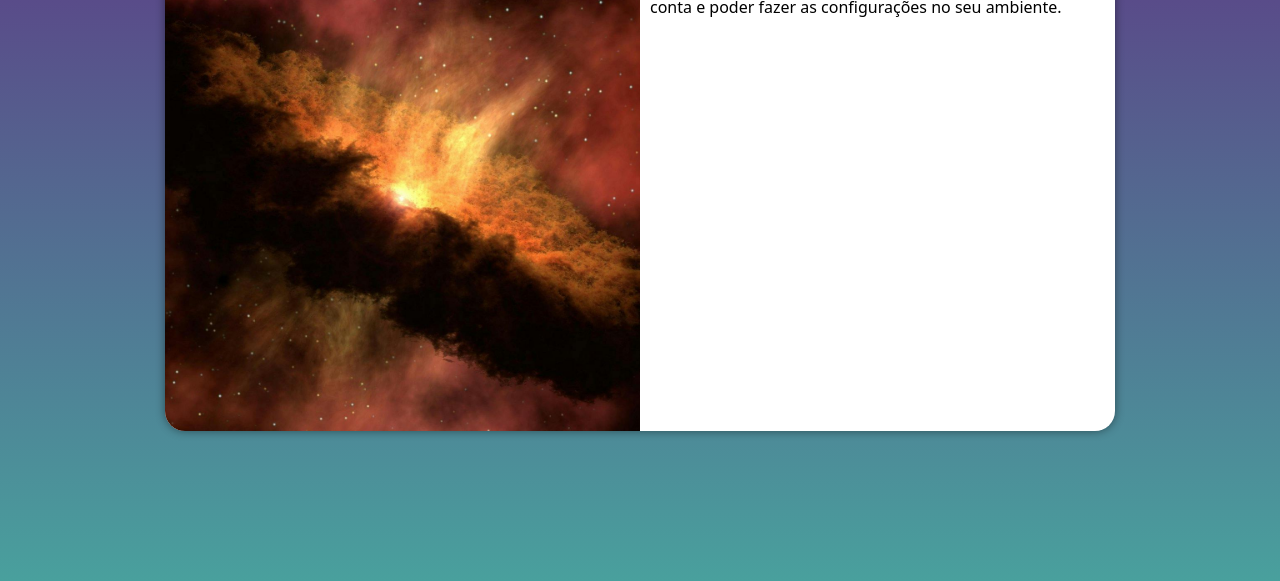
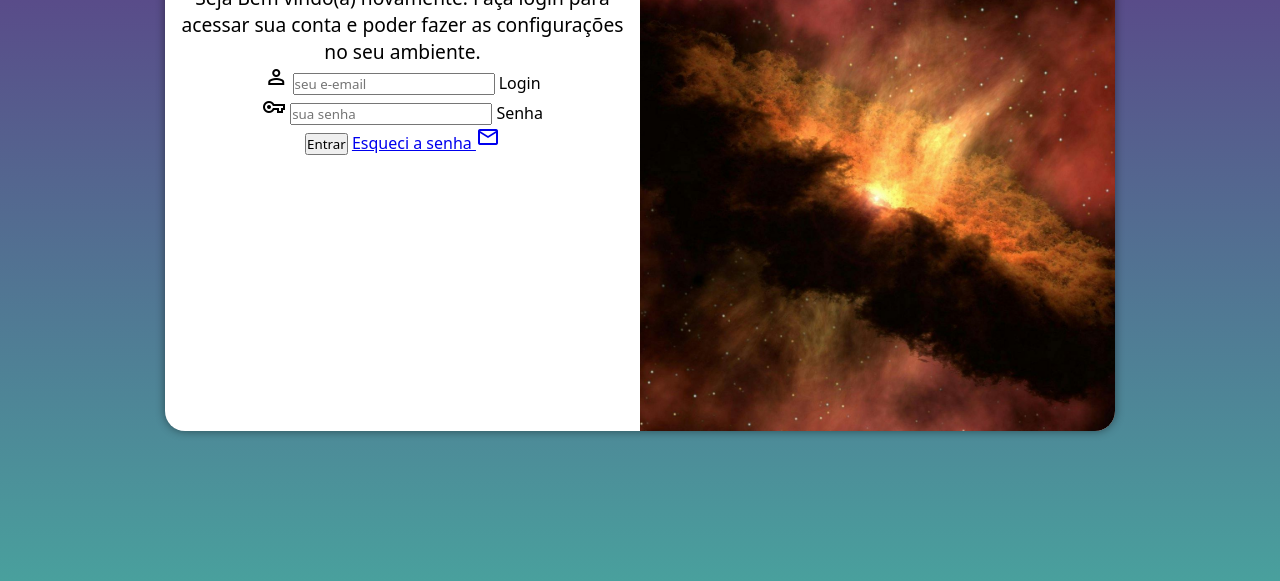
Before and after one commit to EduardoL07/projeto-login, a plain HTML site: page index.html in a window 1280 px wide. Shown: the part 219-800 px from the top of the page. Drawn offline with nearby package versions, Linux system fonts and the light colour scheme.

Commit message:
adicionei o formulário

```diff
--- a/estilos/media-query.css
+++ b/estilos/media-query.css
@@ -42,13 +42,21 @@ Grandes telas: acima de 1200px
     }
 
     section#login > div#imagem {
-        float: left;
+        float: right;
         width: 50%;
         height: 100%;
     }
 
     section#login > div#formulario {
-        float: right;
+        float: left;
         width: 50%;
     }
+
+    div#formulario > h1 {
+        font-size: 2em;
+    }
+
+    div#formulario > p {
+        font-size: 1.2em;
+    }
 }
--- a/estilos/style.css
+++ b/estilos/style.css
@@ -38,7 +38,7 @@ transition-timing-function: ease;
 
 
     background-color: white;
-    width: 250px;
+    width: 280px;
     height: 500px;
     border-radius: 20px;
     box-shadow: 0px 0px 10px rgba(0, 0, 0, 0.450);
@@ -56,3 +56,12 @@ section#login > div#formulario {
     display: block;
     padding: 10px;
 }
+
+div#formulario {
+    text-align: center;
+    margin-bottom: 10px;
+}
+
+div#formulario > p {
+    font-size: 0.8em;
+}
--- a/index.html
+++ b/index.html
@@ -4,6 +4,8 @@
     <meta charset="UTF-8">
     <meta name="viewport" content="width=device-width, initial-scale=1.0">
     <title>Login</title>
+    <link href="https://fonts.googleapis.com/css2?family=Material+Symbols+Outlined&icon_names=favorite,home,search,settings" rel="stylesheet" />
+    <link rel="stylesheet" href="https://fonts.googleapis.com/css2?family=Material+Symbols+Outlined:opsz,wght,FILL,GRAD@20..48,100..700,0..1,-50..200" />
     <link rel="stylesheet" href="estilos/style.css">
     <link rel="stylesheet" href="estilos/media-query.css">
 </head>
@@ -18,7 +20,29 @@
                 <h1>Login</h1>
                 <p>
                     Seja Bem vindo(a) novamente. Faça login para acessar sua conta e poder fazer as configurações no seu ambiente.
-                    <form action="login.php" method="post"></form>
+                    <form action="login.php" method="post" autocomplete="on">
+                       <div class="campo">
+                        <span class="material-symbols-outlined">
+                            person
+                            </span>
+                        <input type="email" name="login" id="ilogin" placeholder="seu e-email" autocomplete="email" required maxlength="30">
+                        <label for="ilogin">Login</label>
+                       </div>
+
+                       <div class="campo">
+                        <span class="material-symbols-outlined">
+                            vpn_key
+                            </span>
+                        <input type="password" name="senha" id="isenha" placeholder="sua senha" autocomplete="current-password" required minlength="8" maxlength="16">
+                        <label for="isenha">Senha</label>
+                       </div>
+                       <input type="submit" value="Entrar">
+                       <a href="esqueci.html">
+                        Esqueci a senha <span class="material-symbols-outlined">
+                            mail
+                            </span>
+                       </a>
+                    </form>
                 </p>
             </div>
         </section>
```
